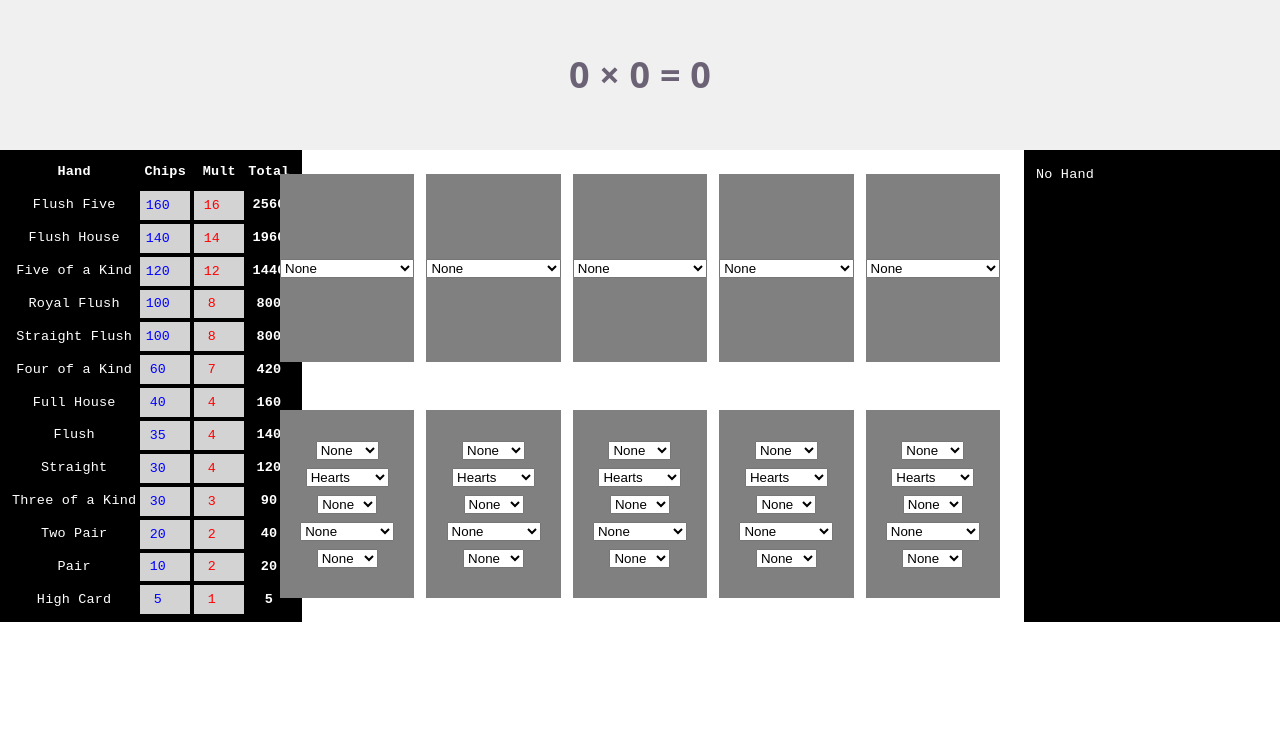
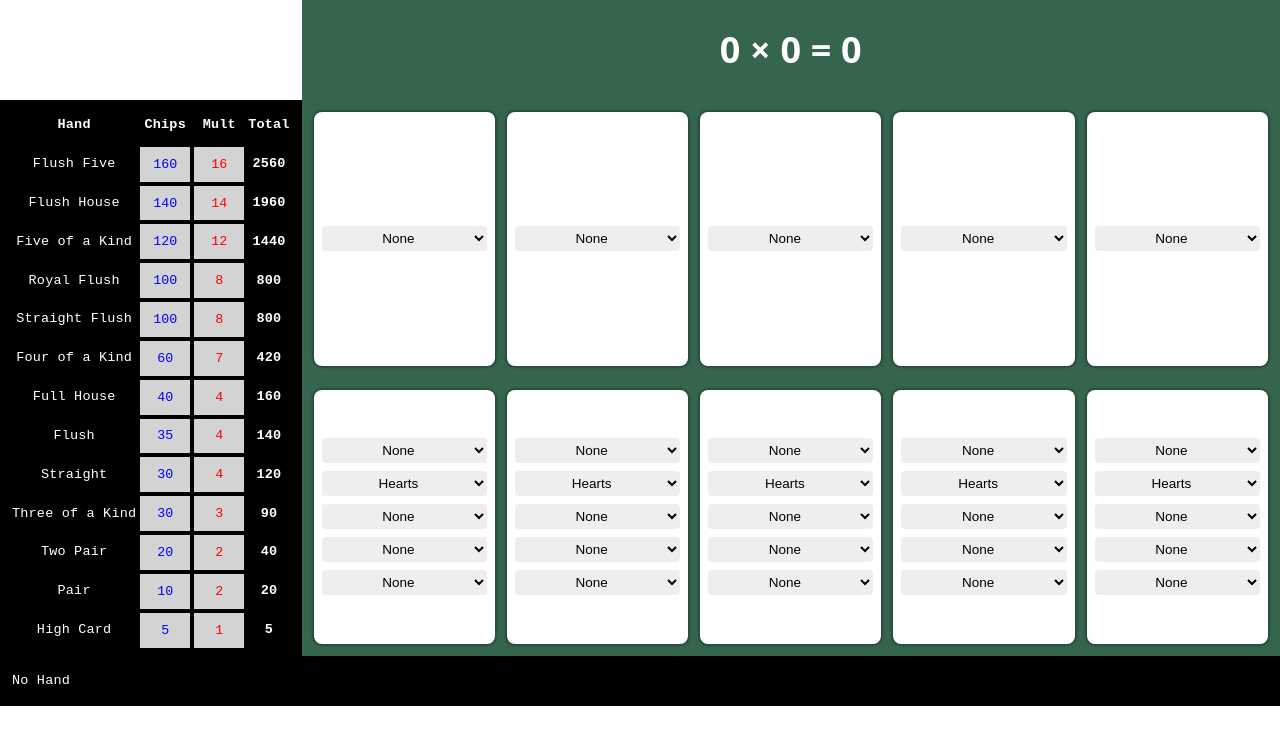
Before and after one commit to JakeKo/balatro-simulator, a React (Vite) app: page / in a window 1280 px wide. Shown: the top 744 px of the page. Built offline with nearby package versions, Linux system fonts and the light colour scheme.

Commit message:
Restyle layout and cards

```diff
--- a/src/components/JokerPicker.jsx
+++ b/src/components/JokerPicker.jsx
@@ -42,9 +42,10 @@ function JokerPicker({ joker, onChange }) {
         switch (type) {
           case "number":
             return (
+              <div key={key} className="joker-picker-number">
+                <div>{label}</div>
                 <input
                   key={key}
-                className="joker-picker-number"
                   value={joker.metadata[key]}
                   placeholder={label}
                   type="number"
@@ -52,6 +53,7 @@ function JokerPicker({ joker, onChange }) {
                     onMetadataChange({ [key]: parseInt(e.target.value, 10) })
                   }
                 />
+              </div>
             );
           case "boolean":
             return (
--- a/src/index.css
+++ b/src/index.css
@@ -21,6 +21,16 @@ p {
   margin: 0;
 }
 
+input::-webkit-outer-spin-button,
+input::-webkit-inner-spin-button {
+  -webkit-appearance: none;
+  margin: 0;
+}
+
+input[type="number"] {
+  appearance: textfield;
+}
+
 h1 {
   font-family: var(--heading);
   font-weight: 500;
@@ -42,24 +52,25 @@ h2 {
 
 .app {
   display: grid;
-  grid-template-columns: 20% 60% 20%;
-  grid-template-rows: repeat(3, min-content);
+  grid-template-columns: min-content 1fr;
+  grid-template-rows: repeat(4, min-content);
 }
 
 .scoreboard {
-  grid-column: 1 / -1;
-  height: 150px;
+  grid-column: 2 / 3;
+  height: 100px;
   display: flex;
   justify-content: center;
   align-items: center;
   font-size: 2rem;
   font-weight: bold;
-  background-color: #f0f0f0;
+  background-color: #35654d;
+  color: white;
 }
 
 .hand-table {
   grid-column: 1 / 2;
-  grid-row: 2 / -1;
+  grid-row: 2 / 4;
   display: grid;
   grid-template-columns: 1fr 50px 50px min-content;
   width: max-content;
@@ -93,55 +104,74 @@ h2 {
   color: red;
 }
 
-.joker-pickers {
-  grid-column: 2 / 3;
-  display: grid;
-  grid-template-columns: repeat(5, 1fr);
-  gap: 12px;
-  padding: 24px;
-}
-
+.joker-pickers,
 .card-pickers {
   grid-column: 2 / 3;
-  display: grid;
-  grid-template-columns: repeat(5, 1fr);
+  display: flex;
+  justify-content: center;
   gap: 12px;
-  padding: 24px;
+  padding: 12px;
+  background: #35654d;
 }
 
 .joker-picker,
 .card-picker {
+  width: 100%;
   display: flex;
   flex-direction: column;
   justify-content: center;
   align-items: center;
   gap: 8px;
+  padding: 8px;
   aspect-ratio: 5/7;
-  background: grey;
-}
+  box-sizing: border-box;
+  background: white;
+  border-radius: 8px;
+  box-shadow: 0 0 2px 2px rgba(0, 0, 0, 0.25);
 
-.joker-picker-name {
-  width: 100%;
+  select {
+    width: 100%;
+    border: none;
+    padding: 4px 8px;
+    text-align: center;
+    border-radius: 4px;
+    font-size: 0.75rem;
+    background: #eee;
+  }
 }
 
 .joker-picker-number {
   width: 100%;
-  box-sizing: border-box;
+  display: flex;
+  justify-content: space-between;
+  font-size: 0.75rem;
+
+  input[type="number"] {
+    width: 30px;
+    text-align: center;
+    border: none;
+    border-radius: 4px;
+    padding: 4px 8px;
+    background: #eee;
+  }
 }
 
 .joker-picker-boolean {
+  width: 100%;
   display: flex;
-  gap: 8px;
-  align-items: center;
+  justify-content: space-between;
+  font-size: 0.75rem;
 }
 
 .score-logger {
-  grid-column: 3 / 4;
-  grid-row: 2 / -1;
+  grid-column: 1 / -1;
+  grid-row: 4 / 5;
   display: flex;
   flex-direction: column;
   padding: 12px;
   background: black;
   color: white;
   font-size: 0.75rem;
+  width: 100%;
+  box-sizing: border-box;
 }
```
Lines whose indentation alone changed are shown as unchanged.
